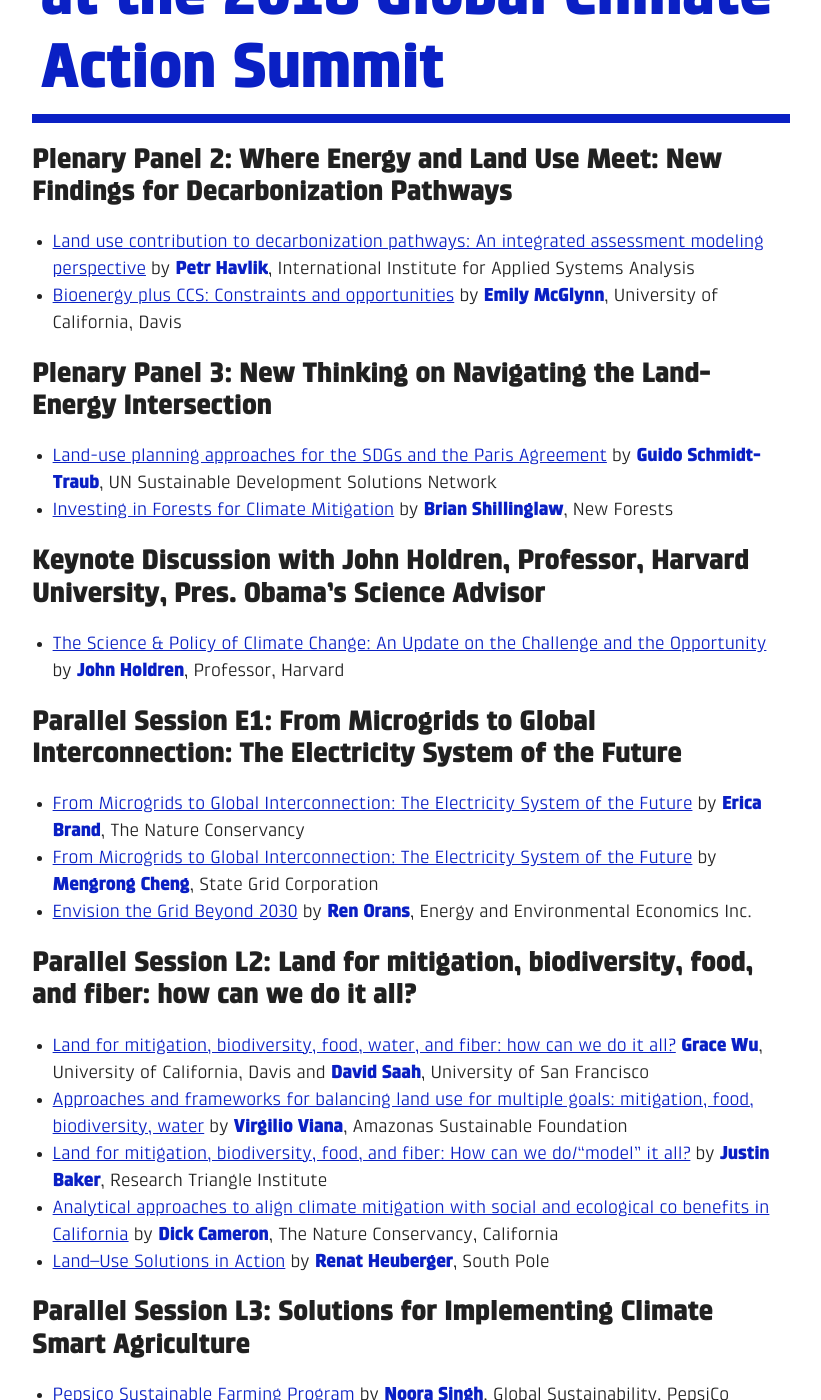
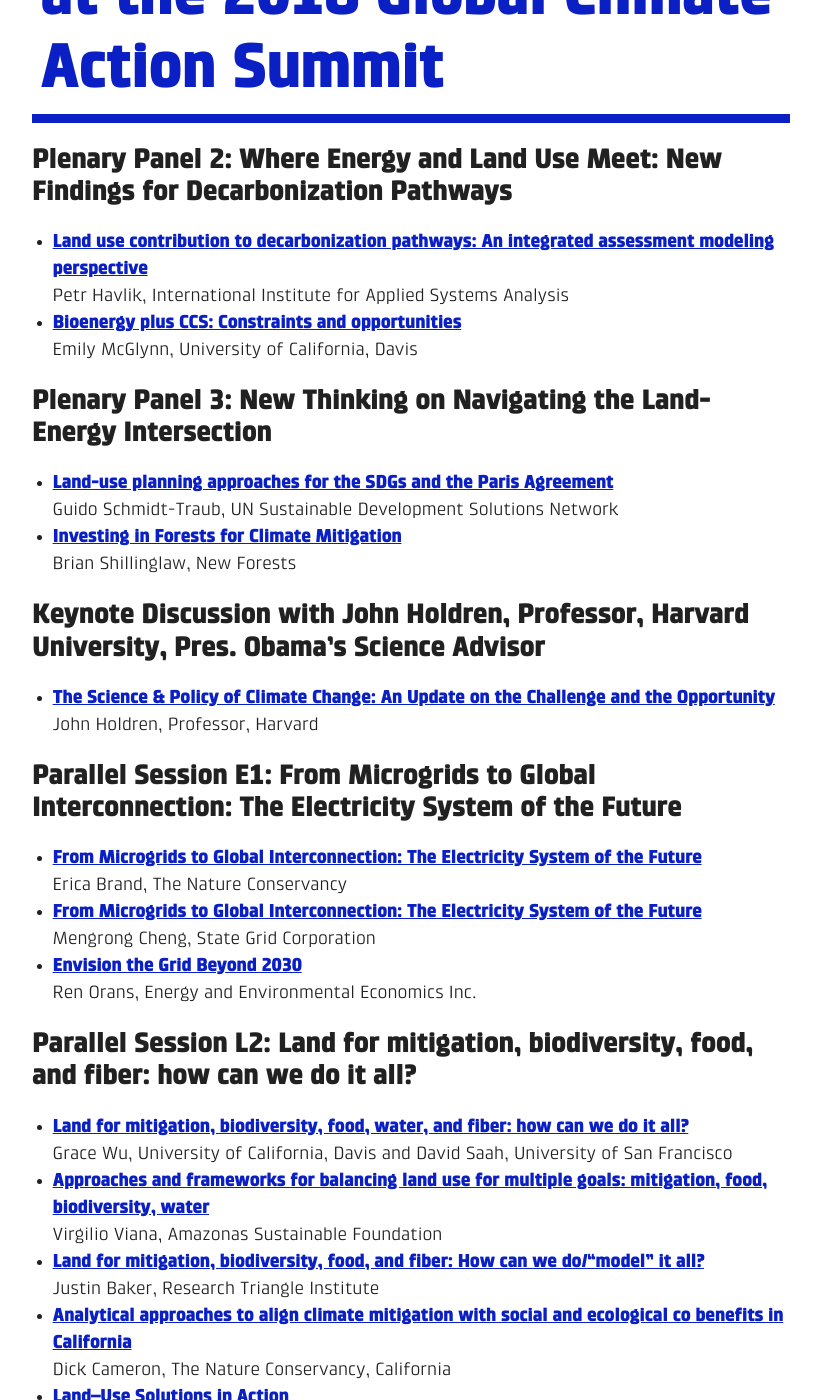
Before and after one commit to ryanswaney/lesc-jekyll, a Jekyll site: the page built from _posts/2018-09-19-resources-from-lesc-2018-gcas.markdown, in a window 1280 px wide and 1400 px high, scrolled down 319 px. Shown: the whole window, without its empty margins (229-1050 px from the left). Built offline with Jekyll 4.4.1, drawn with Linux system fonts in a browser that asks for light colours; nearby versions of some CDN libraries; some of the changed text lies outside the part shown.

Commit message:
formatting tweaks

```diff
--- a/_posts/2018-09-19-resources-from-lesc-2018-gcas.markdown
+++ b/_posts/2018-09-19-resources-from-lesc-2018-gcas.markdown
@@ -6,31 +6,47 @@
 ---
 
 ### Plenary Panel 2: Where Energy and Land Use Meet: New Findings for Decarbonization Pathways
-* [Land use contribution to decarbonization pathways: An integrated assessment modeling perspective](/uploads/files/decks/2018_gcas_lesc/PetrHavlik_SanFrancisco_20180911.pdf) by **Petr Havlik**, International Institute for Applied Systems Analysis
-* [Bioenergy plus CCS: Constraints and opportunities](/uploads/files/decks/2018_gcas_lesc/Land-energy nexus McGlynn 9-10-2018 v2.pdf) by **Emily McGlynn**, University of California, Davis
+* **[Land use contribution to decarbonization pathways: An integrated assessment modeling perspective](/uploads/files/decks/2018_gcas_lesc/PetrHavlik_SanFrancisco_20180911.pdf)**
+Petr Havlik, International Institute for Applied Systems Analysis
+* **[Bioenergy plus CCS: Constraints and opportunities](/uploads/files/decks/2018_gcas_lesc/Land-energy nexus McGlynn 9-10-2018 v2.pdf)**
+Emily McGlynn, University of California, Davis
 
 ### Plenary Panel 3: New Thinking on Navigating the Land-Energy Intersection
-* [Land-use planning approaches for the SDGs and the Paris Agreement](/uploads/files/decks/2018_gcas_lesc/180910 LESC-GCAS Guido slides.pdf) by **Guido Schmidt-Traub**, UN Sustainable Development Solutions Network
-* [Investing in Forests for Climate Mitigation](/uploads/files/decks/2018_gcas_lesc/P3_Shillinglaw.pdf) by **Brian Shillinglaw**, New Forests
+* **[Land-use planning approaches for the SDGs and the Paris Agreement](/uploads/files/decks/2018_gcas_lesc/180910 LESC-GCAS Guido slides.pdf)**
+Guido Schmidt-Traub, UN Sustainable Development Solutions Network
+* **[Investing in Forests for Climate Mitigation](/uploads/files/decks/2018_gcas_lesc/P3_Shillinglaw.pdf)**
+Brian Shillinglaw, New Forests
 
 ### Keynote Discussion with John Holdren, Professor, Harvard University, Pres. Obama's Science Advisor
-* [The Science & Policy of Climate Change: An Update on the Challenge and the Opportunity](/uploads/files/decks/2018_gcas_lesc/John Holdren_2018-09-11_Perspective_USF_JPH.pdf) by **John Holdren**, Professor, Harvard
+* **[The Science & Policy of Climate Change: An Update on the Challenge and the Opportunity](/uploads/files/decks/2018_gcas_lesc/John Holdren_2018-09-11_Perspective_USF_JPH.pdf)**
+John Holdren, Professor, Harvard
 
 ### Parallel Session E1: From Microgrids to Global Interconnection: The Electricity System of the Future
-* [From Microgrids to Global Interconnection: The Electricity System of the Future](/uploads/files/decks/2018_gcas_lesc/Brand-LESC-GCAS.pdf) by **Erica Brand**, The Nature Conservancy
-* [From Microgrids to Global Interconnection: The Electricity System of the Future](/uploads/files/decks/2018_gcas_lesc/Sep11 2pm Parallel Session E1 Ms. Mengrong Cheng State Grid Corp.pdf) by **Mengrong Cheng**, State Grid Corporation
-* [Envision the Grid Beyond 2030](/uploads/files/decks/2018_gcas_lesc/Ren-Orans-E3-Low-Emission-Solutions-Conference.pdf) by **Ren Orans**, Energy and Environmental Economics Inc.
+* **[From Microgrids to Global Interconnection: The Electricity System of the Future](/uploads/files/decks/2018_gcas_lesc/Brand-LESC-GCAS.pdf)**
+Erica Brand, The Nature Conservancy
+* **[From Microgrids to Global Interconnection: The Electricity System of the Future](/uploads/files/decks/2018_gcas_lesc/Sep11 2pm Parallel Session E1 Ms. Mengrong Cheng State Grid Corp.pdf)**
+Mengrong Cheng, State Grid Corporation
+* **[Envision the Grid Beyond 2030](/uploads/files/decks/2018_gcas_lesc/Ren-Orans-E3-Low-Emission-Solutions-Conference.pdf)**
+Ren Orans, Energy and Environmental Economics Inc.
 
 ### Parallel Session L2: Land for mitigation, biodiversity, food, and fiber: how can we do it all?
-* [ Land for mitigation, biodiversity, food, water, and fiber: how can we do it all?](/uploads/files/decks/2018_gcas_lesc/L2_ Introductory remarks.pdf) **Grace Wu**, University of California, Davis and **David Saah**, University of San Francisco
-* [Approaches and frameworks for balancing land use for multiple goals: mitigation, food, biodiversity, water](/uploads/files/decks/2018_gcas_lesc/CALIFORNIA 2018 VIRIGLIO VIANA.pdf) by **Virgilio Viana**, Amazonas Sustainable Foundation
-* [Land for mitigation, biodiversity, food, and fiber: How can we do/“model” it all?](uploads/files/decks/2018_gcas_lesc/BakerHavlik_SanFrancisco_20180911_v3.pdf) by **Justin Baker**, Research Triangle Institute
-* [ Analytical approaches to align climate mitigation with social and ecological co benefits in California](/uploads/files/decks/2018_gcas_lesc/Cameron_LESC_slides_final_for_pdf.pdf) by **Dick Cameron**, The Nature Conservancy, California
-* [Land–Use Solutions in Action](/uploads/files/decks/2018_gcas_lesc/180911 L2 Heuberger Land Energy Nexus.pdf) by **Renat Heuberger**, South Pole
+* **[ Land for mitigation, biodiversity, food, water, and fiber: how can we do it all?](/uploads/files/decks/2018_gcas_lesc/L2_ Introductory remarks.pdf)**
+Grace Wu, University of California, Davis and David Saah, University of San Francisco
+* **[Approaches and frameworks for balancing land use for multiple goals: mitigation, food, biodiversity, water](/uploads/files/decks/2018_gcas_lesc/CALIFORNIA 2018 VIRIGLIO VIANA.pdf)**
+Virgilio Viana, Amazonas Sustainable Foundation
+* **[Land for mitigation, biodiversity, food, and fiber: How can we do/“model” it all?](uploads/files/decks/2018_gcas_lesc/BakerHavlik_SanFrancisco_20180911_v3.pdf)**
+Justin Baker, Research Triangle Institute
+* **[ Analytical approaches to align climate mitigation with social and ecological co benefits in California](/uploads/files/decks/2018_gcas_lesc/Cameron_LESC_slides_final_for_pdf.pdf)**
+Dick Cameron, The Nature Conservancy, California
+* **[Land–Use Solutions in Action](/uploads/files/decks/2018_gcas_lesc/180911 L2 Heuberger Land Energy Nexus.pdf)**
+Renat Heuberger, South Pole
 
 ### Parallel Session L3: Solutions for Implementing Climate Smart Agriculture
-* [Pepsico Sustainable Farming Program](/uploads/files/decks/2018_gcas_lesc/Pepsi_GCAS.pdf) by **Noora Singh**, Global Sustainability, PepsiCo
-* [Partnership for Forest Protection and Sustainable Agriculture (FPSA)](/uploads/files/decks/2018_gcas_lesc/20180911 Slides Global Climate Action Summit UNEP Rabobank partnership Bas Ruter.pdf) by **Bas Ruter**, Rabobank
+* **[Pepsico Sustainable Farming Program](/uploads/files/decks/2018_gcas_lesc/Pepsi_GCAS.pdf)**
+Noora Singh, Global Sustainability, PepsiCo
+* **[Partnership for Forest Protection and Sustainable Agriculture (FPSA)](/uploads/files/decks/2018_gcas_lesc/20180911 Slides Global Climate Action Summit UNEP Rabobank partnership Bas Ruter.pdf)**
+Bas Ruter, Rabobank
 
 ### Parallel Session E3: Transforming Transport for a Clean Future
-* [Transforming Heavy Transport](/uploads/files/decks/2018_gcas_lesc/E3 Transport RV.pdf) by **Rasmus Valanko**, World Business Council for Sustainable Development
+* **[Transforming Heavy Transport](/uploads/files/decks/2018_gcas_lesc/E3 Transport RV.pdf)**
+Rasmus Valanko, World Business Council for Sustainable Development
```
